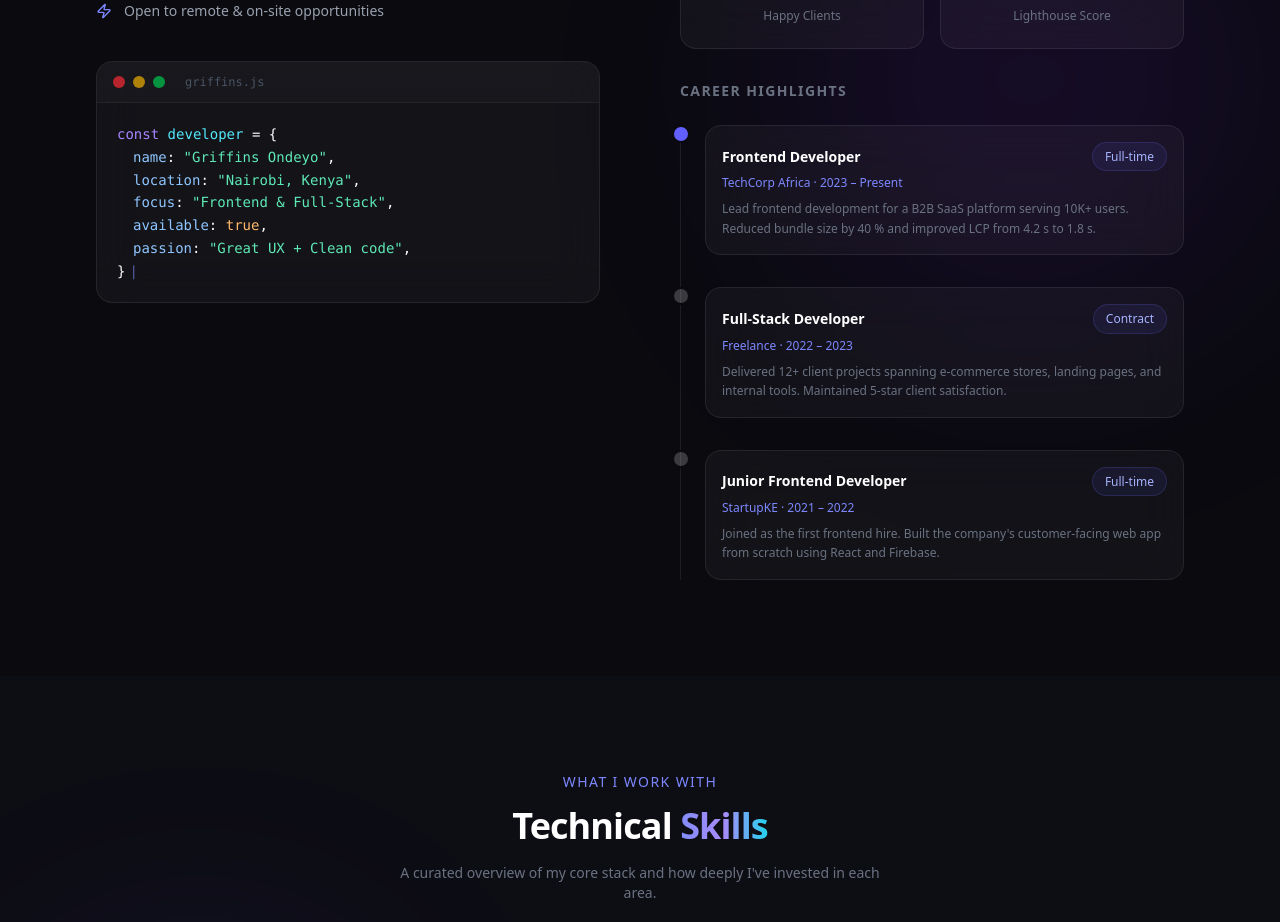
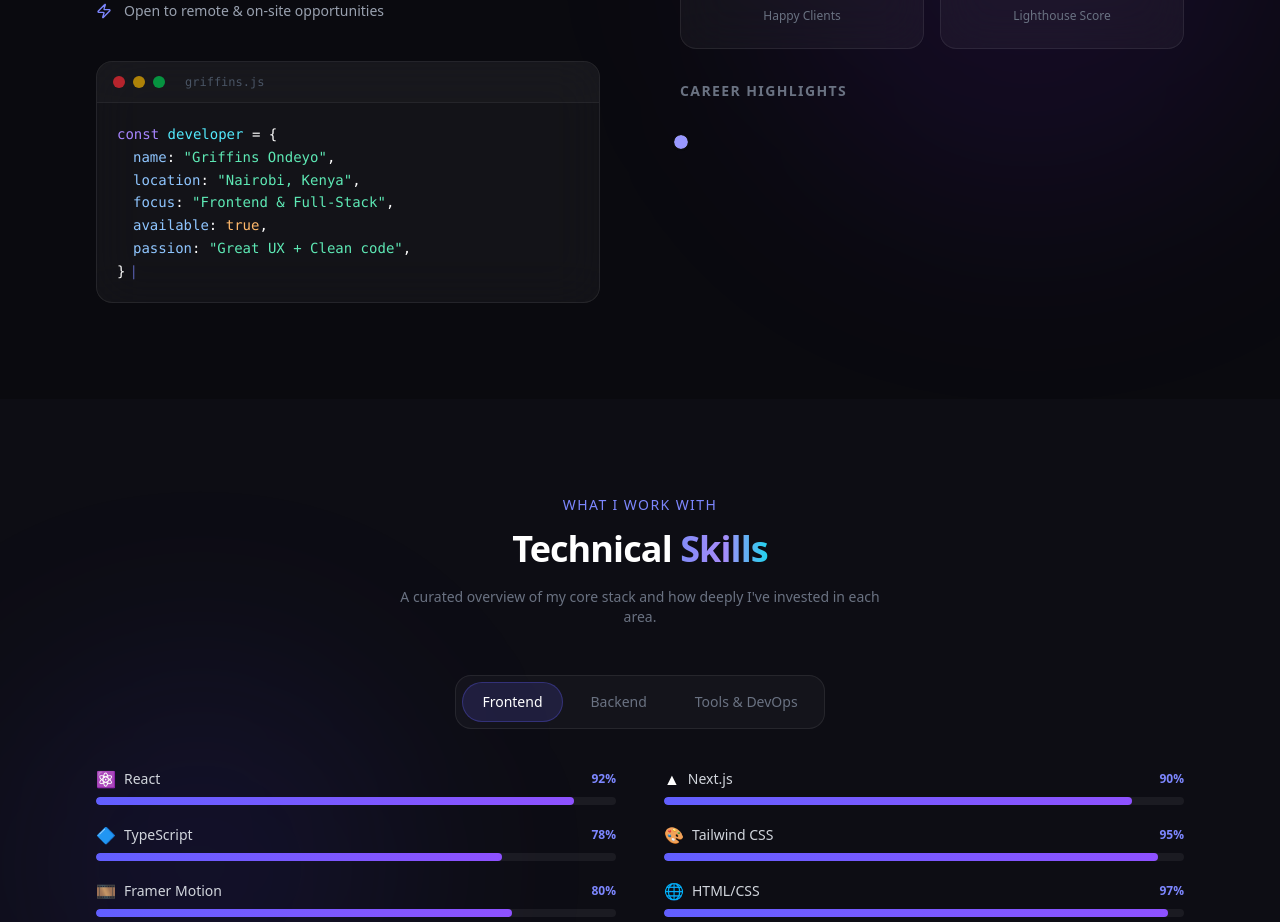
Before and after one commit to Griffinsshem/griffins-portfolio, a Next.js app: page / in a window 1280 px wide. Shown: the part 1400-2322 px from the top of the page. Built offline with nearby package versions, Linux system fonts and the light colour scheme.

Commit message:
refactor: comment out unused content in AboutSection component

```diff
--- a/src/components/sections/About.jsx
+++ b/src/components/sections/About.jsx
@@ -206,7 +206,7 @@
                     />
 
                     {/* Content */}
-                    <div className="glass-card p-4">
+                    {/* <div className="glass-card p-4">
                       <div className="mb-1 flex items-center justify-between gap-2">
                         <h4 className="text-sm font-semibold text-white">{exp.role}</h4>
                         <span className="tag-pill shrink-0">{exp.type}</span>
@@ -217,7 +217,7 @@
                       <p className="mt-2 text-xs leading-relaxed text-gray-500">
                         {exp.description}
                       </p>
-                    </div>
+                    </div> */}
                   </li>
                 ))}
               </ol>
```
